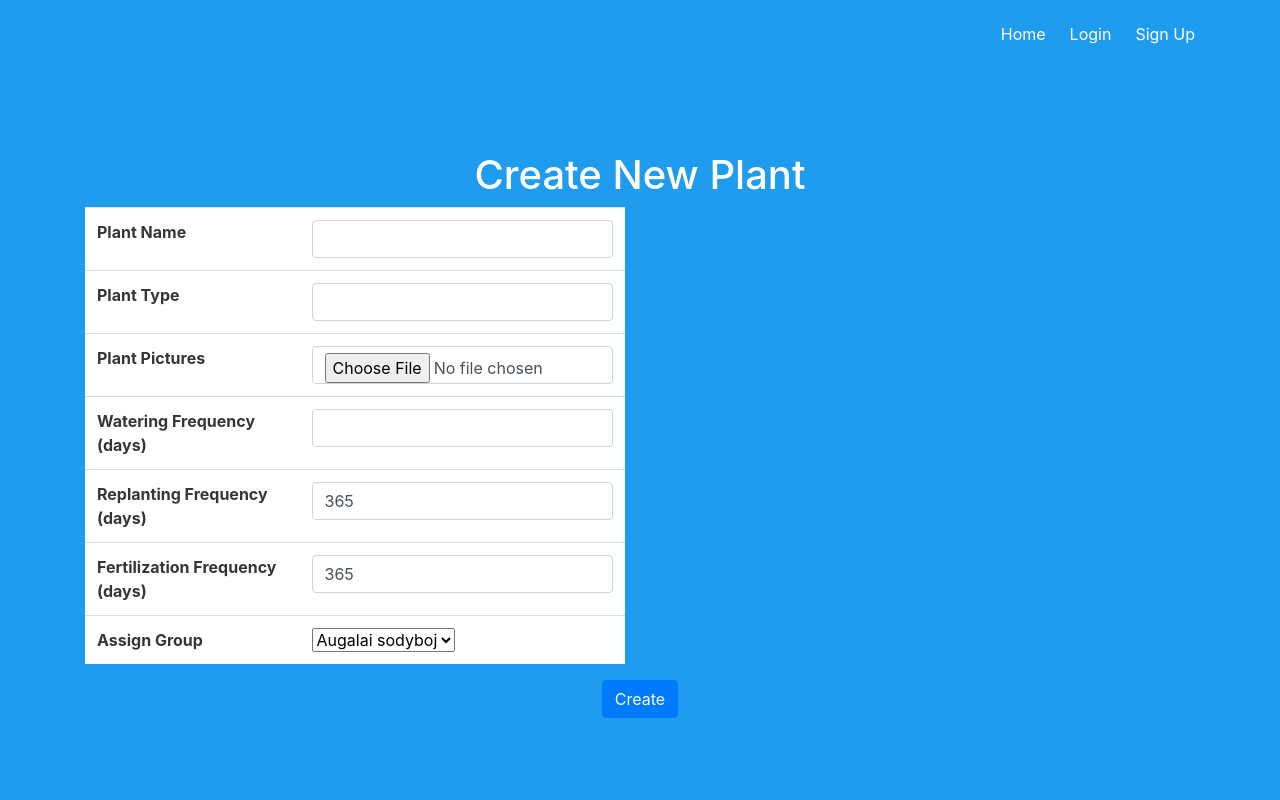
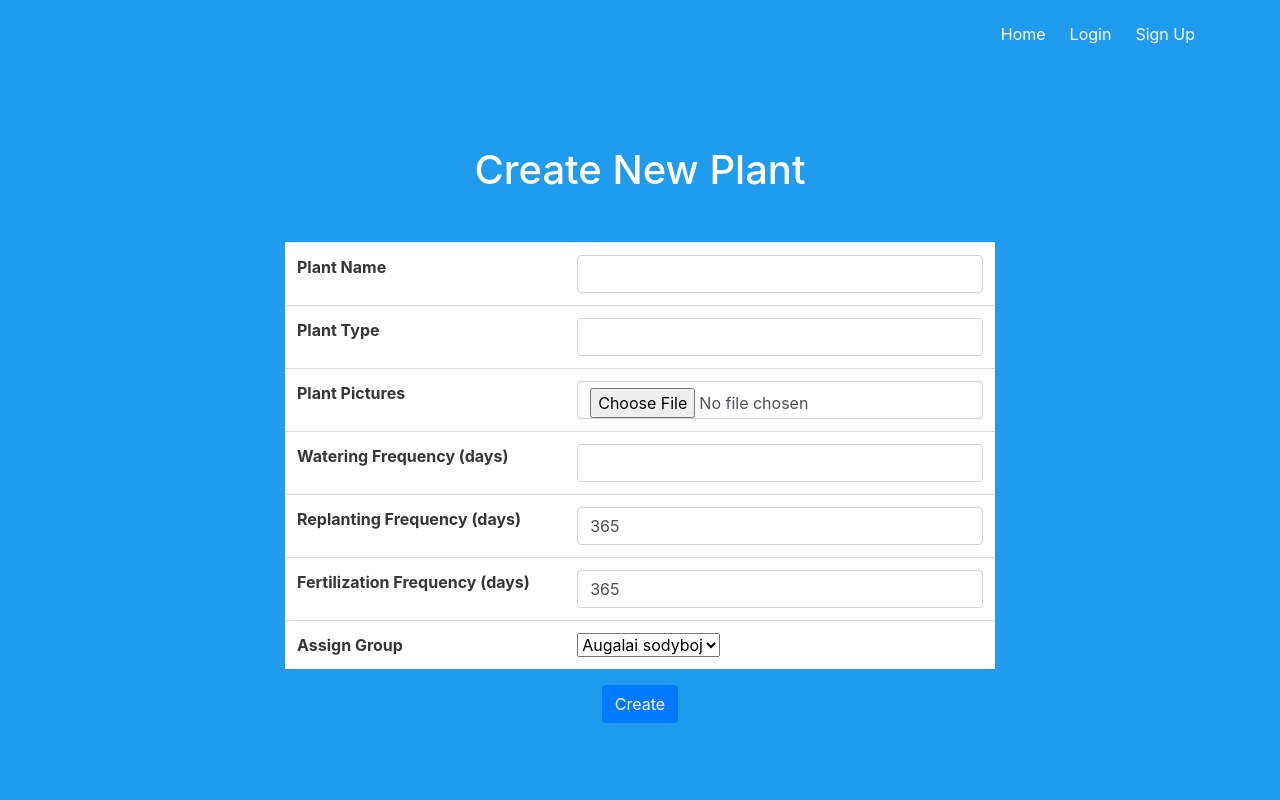
Before and after one commit to freakazoidas/PlantApp, a Flask app: template project/templates/plant_create.html in a window 1280 px wide. Run offline with Flask 3, Linux system fonts and the light colour scheme; the template is opened without the code that fills it: values that come from a table or form of the project are taken from there, others are empty; tables that the repository leaves empty hold one stand-in row (values such as "Sample post"); some libraries are stand-ins or nearby versions.

Commit message:
create new plant template style updated and validation added

```diff
--- a/project/templates/plant_create.html
+++ b/project/templates/plant_create.html
@@ -1,9 +1,10 @@
 {% extends 'base.html' %} {% block content %}
 
-<h1>Create New Plant</h1>
+<div class="container">
+  <h1 class="text-center mb-5">Create New Plant</h1>
   <form method="POST" enctype="multipart/form-data">
     <div class="row">
-    <div class="col-md-6">
+      <div class="col-md-8 mx-auto">
         <table class="table">
           <tbody>
             <tr>
@@ -93,8 +94,10 @@
           </tbody>
         </table>
       </div>
-    <div class="col-md-6"></div>
     </div>
+    <div class="text-center">
       <button type="submit" class="btn btn-primary">Create</button>
+    </div>
   </form>
+</div>
 {% endblock %}
```
Also changed, not shown: project/plants.py (+11 -0 lines), instance/db.sqlite. Lines whose indentation alone changed are shown as unchanged.
